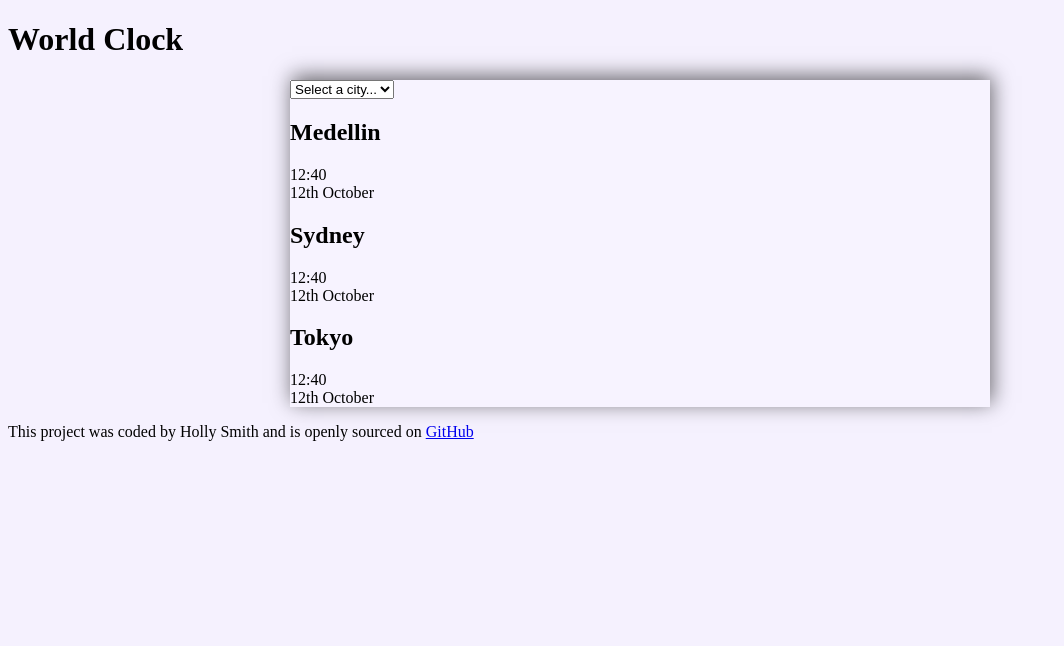
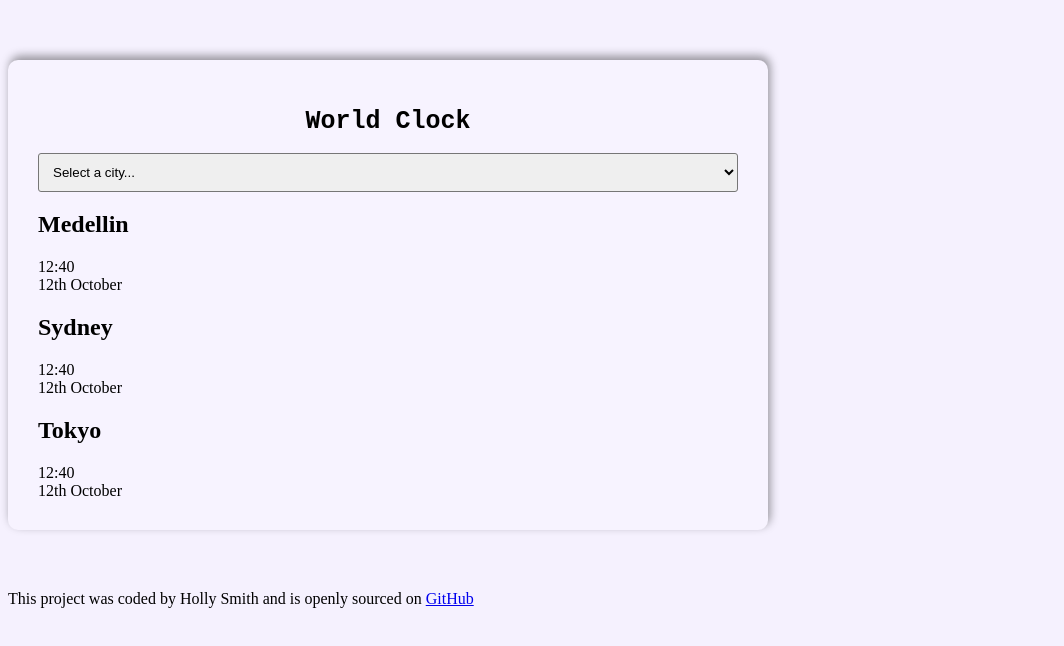
Before and after one commit to hollyjadesmith/world-clock, a plain HTML site: page index.html in a window 1280 px wide. Shown: the whole page, without its empty margins (0-1064 px from the left). Drawn offline with Linux system fonts and the light colour scheme; files whose address does not match are found by name.

Commit message:
continuing css

```diff
--- a/css/style.css
+++ b/css/style.css
@@ -4,7 +4,23 @@ body {
 
 .container {
   max-width: 700px;
-  margin: 0 auto;
+
   background-color: #f7f3ff;
-  box-shadow: 2px -4px 20px 0px rgba(0, 0, 0, 0.58);
+  box-shadow: 2px -4px 10px 0px rgba(0, 0, 0, 0.4);
+  border-radius: 10px;
+  padding: 30px;
+  margin: 60px 0;
 }
+
+select {
+  display: block;
+  width: 100%;
+  padding: 10px;
+  border-radius: 3px;
+}
+
+h1 {
+  font-size: 25px;
+  text-align: center;
+  font-family: "Courier New", Courier, monospace;
+}
--- a/index.html
+++ b/index.html
@@ -7,8 +7,8 @@
     <title>Document</title>
   </head>
   <body>
-    <h1>World Clock</h1>
     <div class="container">
+      <h1>World Clock</h1>
       <select>
         <option value="">Select a city...</option>
         <option value="">London</option>
--- a/javascript/idex.js
+++ /dev/null
@@ -1 +0,0 @@
-alert("jellp");
```
